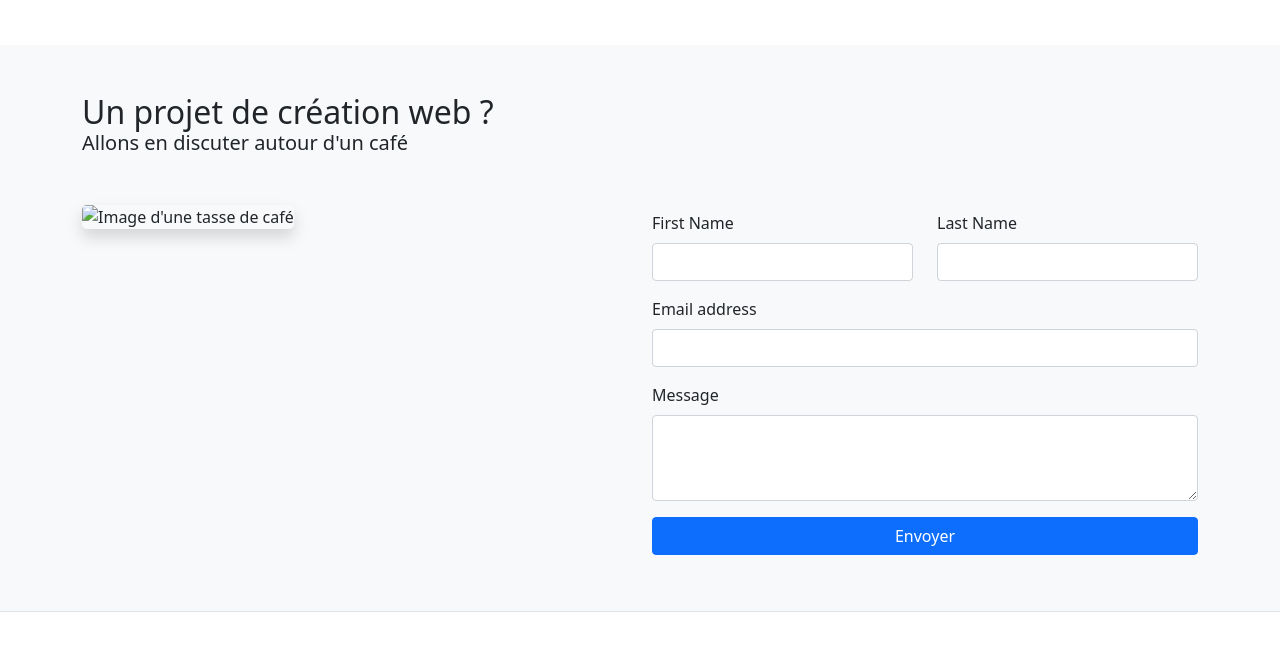
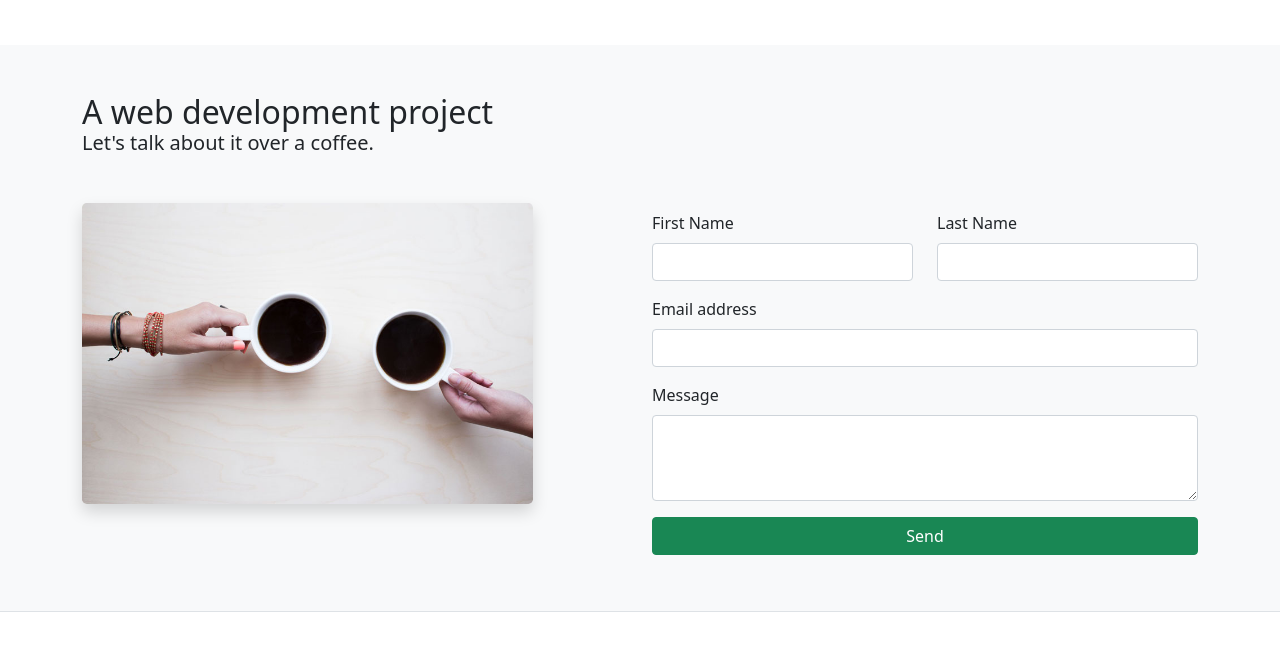
Before and after one commit to Dkplucas/portifolio, a plain HTML site: page index.html in a window 1280 px wide. Shown: the part 2206-2861 px from the top of the page. Drawn offline with nearby package versions, Linux system fonts and the light colour scheme.

Commit message:
version 0.0.9

```diff
--- a/index.html
+++ b/index.html
@@ -73,7 +73,7 @@
         <h2 class="mb-0">My Expertise</h2>
         <h3 class="fw-light fs-5">Web Development and Design</h3>
 
-        <!-- Developpement -->
+        <!-- Development -->
         <div class="row align-items-center gy-4 mt-4">
           <div class="col-12 col-md-7">
 
@@ -321,6 +321,7 @@
                           aria-label="Close"></button>
                 </div>
                 <div class="offcanvas-body">
+
                   <!-- Carousel -->
                   <div id="carouselProject1" class="carousel slide shadow h-100" data-bs-ride="carousel"
                        data-bs-touch="true">
@@ -507,6 +508,7 @@
                           aria-label="Close"></button>
                 </div>
                 <div class="offcanvas-body">
+
                   <!-- Carousel -->
                   <div id="carouselProject4" class="carousel slide shadow h-100" data-bs-ride="carousel"
                        data-bs-touch="true">
@@ -557,12 +559,12 @@
 
     <section id="contact" class="py-5 bg-light">
       <div class="container">
-        <h2 class="mb-0">Un projet de création web ?</h2>
-        <h3 class="fw-light fs-5">Allons en discuter autour d'un café</h3>
+        <h2 class="mb-0">A web development project</h2>
+        <h3 class="fw-light fs-5">Let's talk about it over a coffee.</h3>
 
         <div class="row gy-4 mt-4">
           <div class="col-12 col-md-5">
-            <img src="../img/grab-a-coffee.jpg" alt="Image d'une tasse de café" width="100%" class="rounded-3 shadow">
+            <img src="img/grab-a-coffee.jpg" alt="Image d'une tasse de café" width="100%" class="rounded-3 shadow">
           </div>
           <div class="col-12 offset-md-1 col-md-6">
 
@@ -585,7 +587,7 @@
                 <textarea name="message" class="form-control" id="message" rows="3"></textarea>
               </div>
               <div class="col-12 my-2">
-                <button type="submit" class="btn btn-primary w-100">Envoyer</button>
+                <button type="submit" class="btn btn-success w-100">Send</button>
               </div>
             </form>
 
@@ -624,7 +626,7 @@
               </a>
             </li>
             <li class="list-inline-item">
-              <a href="https://web.whatsapp.com/+819073492616" class="text-decoration-none text-dark" data-bs-toggle="tooltip" title="WhatsApp">
+              <a href="https://wa.link/euyvvr" class="text-decoration-none text-dark" data-bs-toggle="tooltip" title="WhatsApp">
                 <i class="fab fa-whatsapp fa-2x"></i>
               </a>
             </li>
```
Also changed, not shown: img/android-chrome-192x192.png (deleted), img/grab-a-coffee.jpg (added), img/project1.png (added), img/project2.webp (added), img/project4.png (added), 1 other file.
